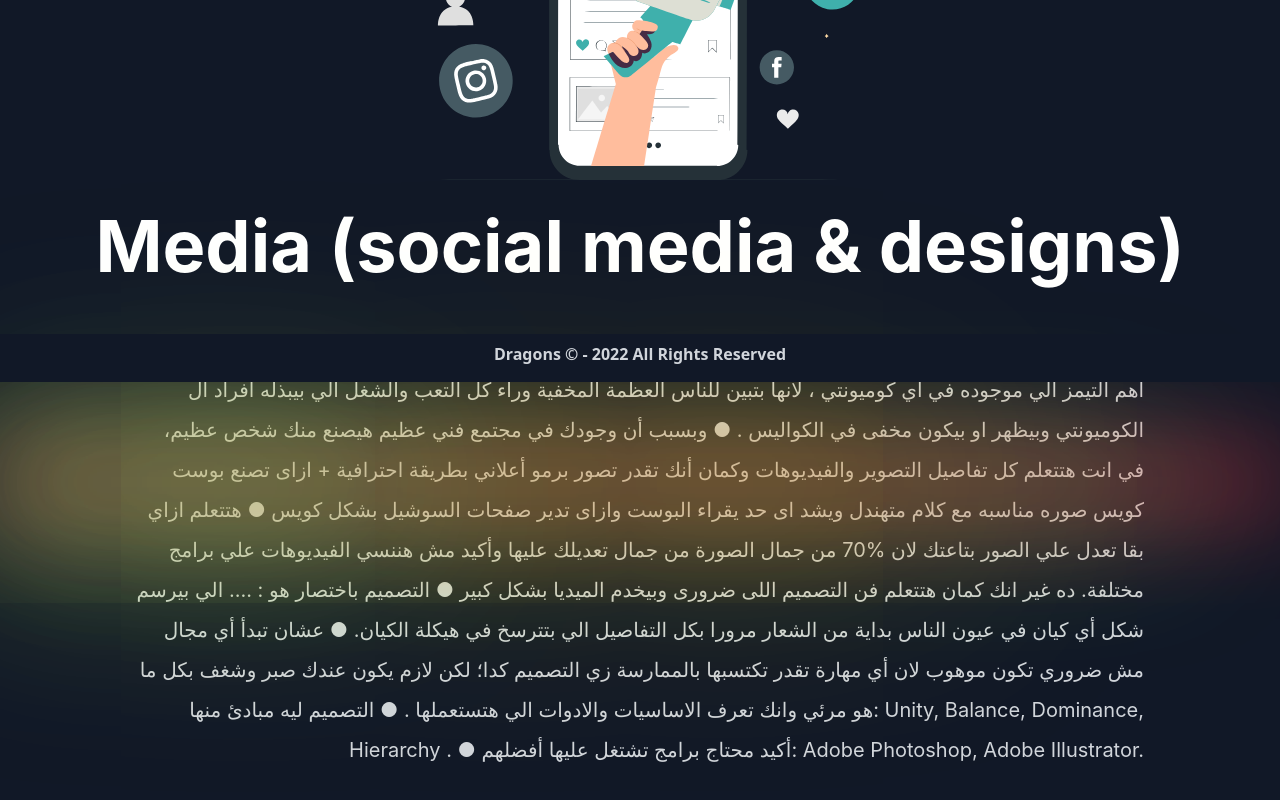
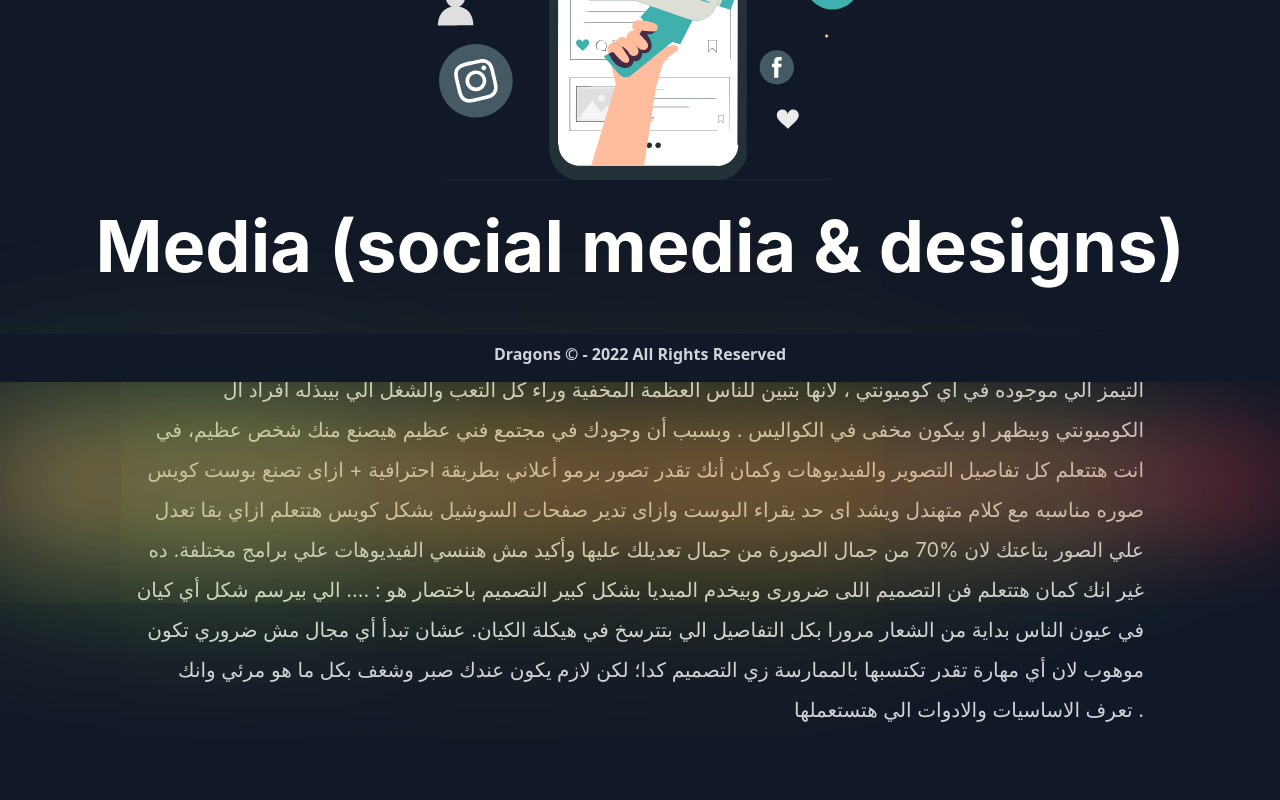
Before and after one commit to Hamdysaad20/dragonsWebsite, a Next.js app: page /Media in a window 1280 px wide. Shown: the part 418-1218 px from the top of the page. Built offline with nearby package versions, Linux system fonts and the light colour scheme.

Commit message:
Update Media.js

```diff
--- a/pages/Media.js
+++ b/pages/Media.js
@@ -19,30 +19,27 @@ function Media() {
       <div className='mt-12 text-xl max-w-5xl justify-center text-right flex mx-auto leading-loose mb-20 text-gray-300'>
         {" "}
         <h1 className={"mx-1 px-1"}>
-          ● الميديا دول هتلاقي ديما عندهم حس سينمائي كدا في تصوير الفديوهات و
+           الميديا دول هتلاقي ديما عندهم حس سينمائي كدا في تصوير الفديوهات و
           ديما الصورة الي بيخدوها غير✨.
-           ● فيعتبروا من أهم التيمز الي موجوده في
+            فيعتبروا من أهم التيمز الي موجوده في
           أي كوميونتي ، لانها بتبين للناس العظمة المخفية وراء كل التعب والشغل
           الي بيبذله افراد ال الكوميونتي وبيظهر او بيكون مخفى في الكواليس
-          . ●
+          .
           وبسبب أن وجودك في مجتمع فني عظيم هيصنع منك شخص عظيم، في انت هتتعلم كل
           تفاصيل التصوير والفيديوهات وكمان أنك تقدر تصور برمو أعلاني بطريقة
           احترافية + ازاى تصنع بوست كويس صوره مناسبه مع كلام متهندل ويشد اى حد
           يقراء البوست وازاى تدير صفحات السوشيل بشكل كويس
-          ● هتتعلم ازاي بقا تعدل
+           هتتعلم ازاي بقا تعدل
           علي الصور بتاعتك لان %70 من جمال الصورة من جمال تعديلك عليها وأكيد مش
           هننسي الفيديوهات علي برامج مختلفة. ده غير انك كمان هتتعلم فن التصميم
           اللى ضرورى وبيخدم الميديا بشكل كبير
-           ● التصميم باختصار هو : .... الي
+            التصميم باختصار هو : .... الي
           بيرسم شكل أي كيان في عيون الناس بداية من الشعار مرورا بكل التفاصيل الي
-          بتترسخ في هيكلة الكيان. ●
+          بتترسخ في هيكلة الكيان.
           عشان تبدأ أي مجال مش ضروري تكون موهوب لان أي
           مهارة تقدر تكتسبها بالممارسة زي التصميم كدا؛ لكن لازم يكون عندك صبر
           وشغف بكل ما هو مرئي وانك تعرف الاساسيات والادوات الي هتستعملها
-          . ●
-          التصميم ليه مبادئ منها: Unity, Balance, Dominance, Hierarchy
-          . ● أكيد
-          محتاج برامج تشتغل عليها أفضلهم: Adobe Photoshop, Adobe Illustrator.
+          .
         </h1>
       </div>
     </div>
```
